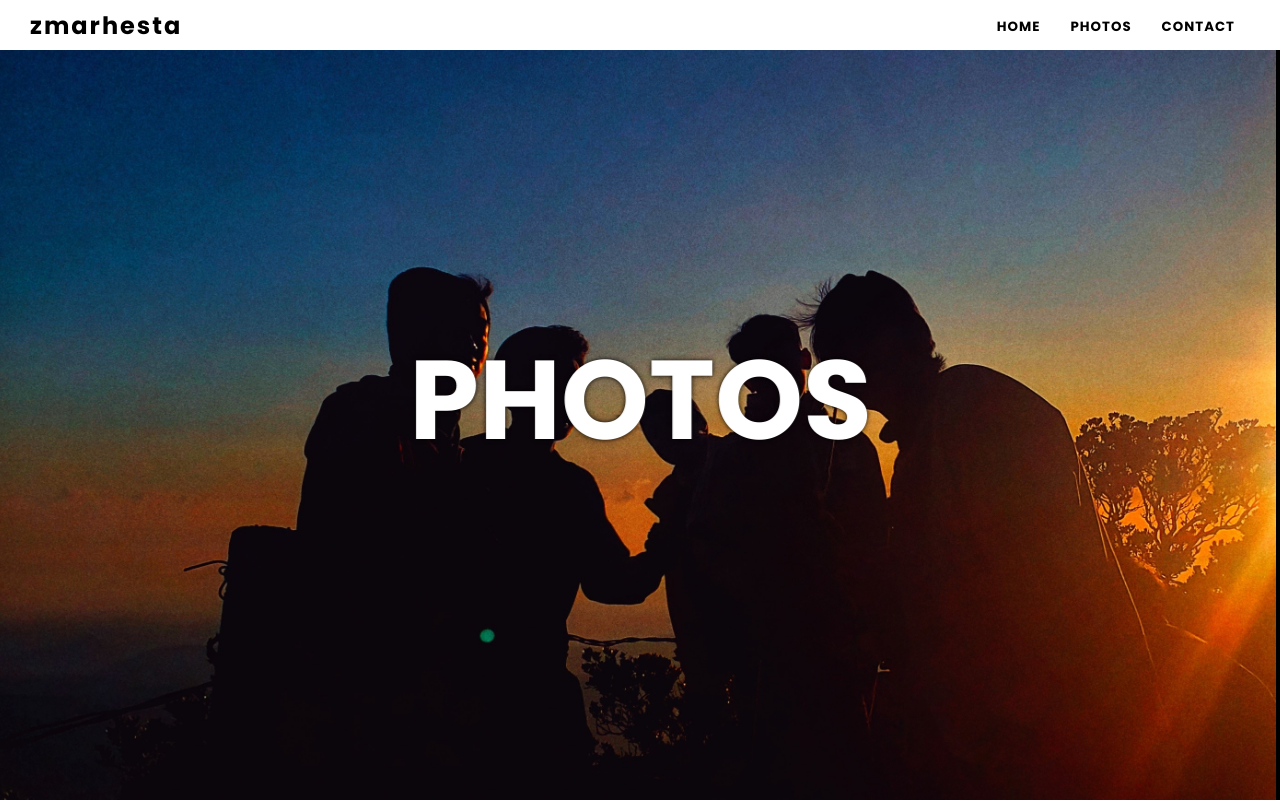
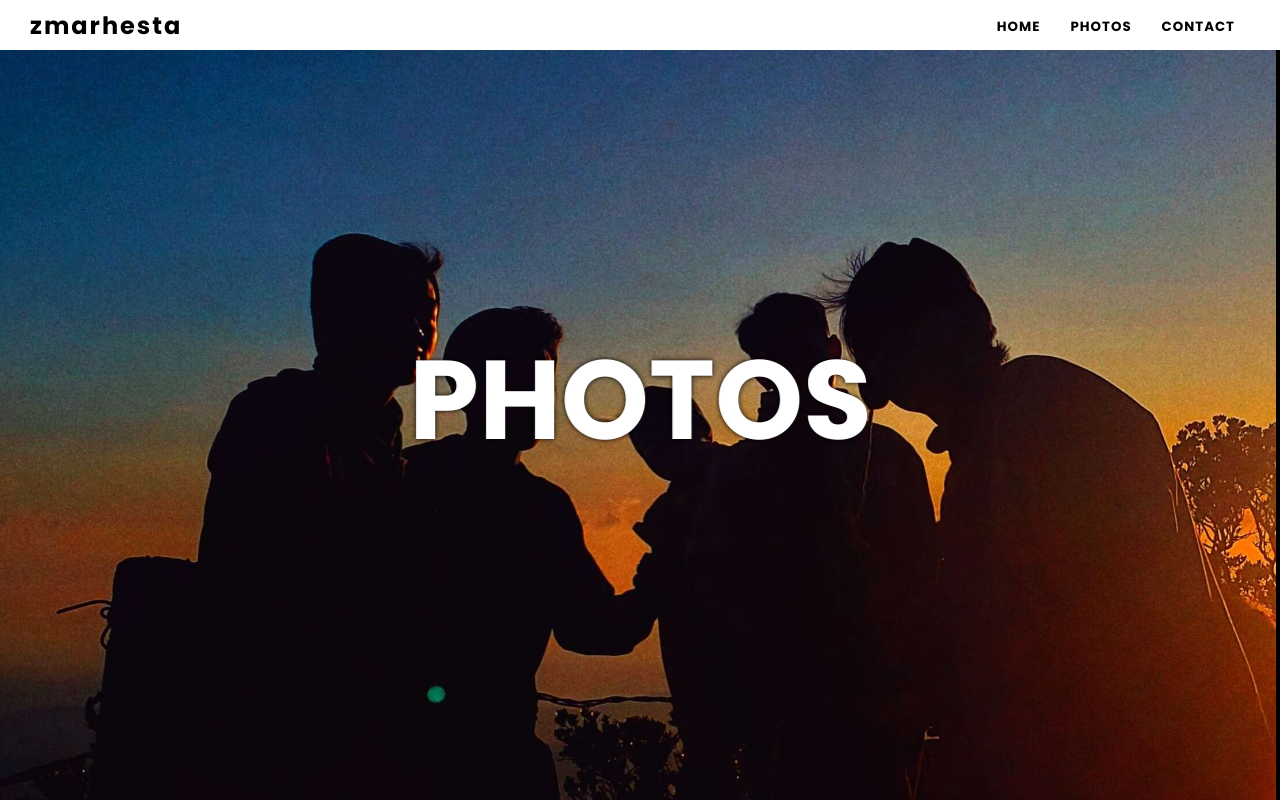
Before and after one commit to zubeirarhesta/zmarhesta, a Next.js app: page /photos in a window 1280 px wide. Built offline with nearby package versions, Linux system fonts and the light colour scheme.

Commit message:
compressed the parallax hero image quality

```diff
--- a/pages/photos.js
+++ b/pages/photos.js
@@ -36,7 +36,7 @@ export default function Photos() {
   return (
     <div className={styles.wrapper}>
       <div className={styles.header}>
-        <img src="/images/parallax-hero.jpeg" className={styles.background} />
+        <img src="/images/hero-parallax.jpg" className={styles.background} />
         <h1 className={styles.title}>PHOTOS</h1>
       </div>
 
```
Also changed, not shown: public/images/hero-parallax.jpg (added), public/images/parallax-hero.jpeg (deleted).
